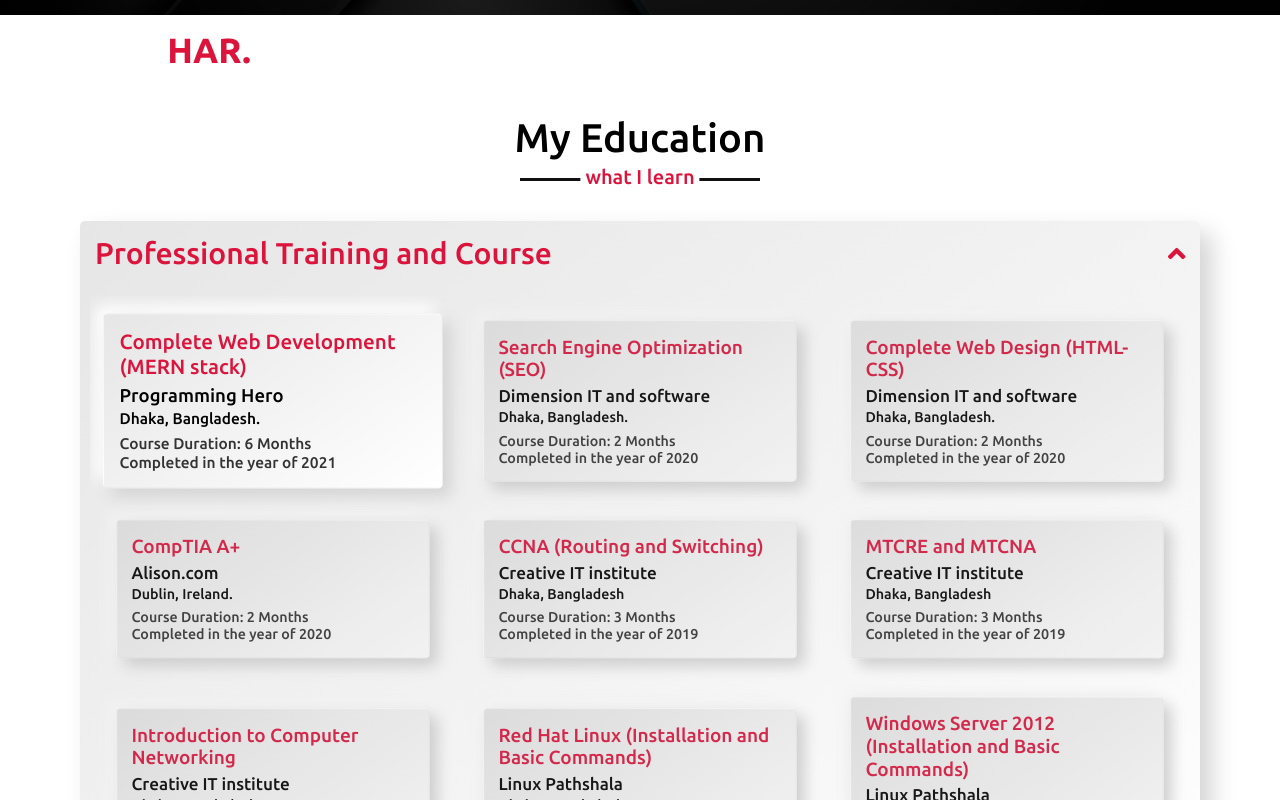
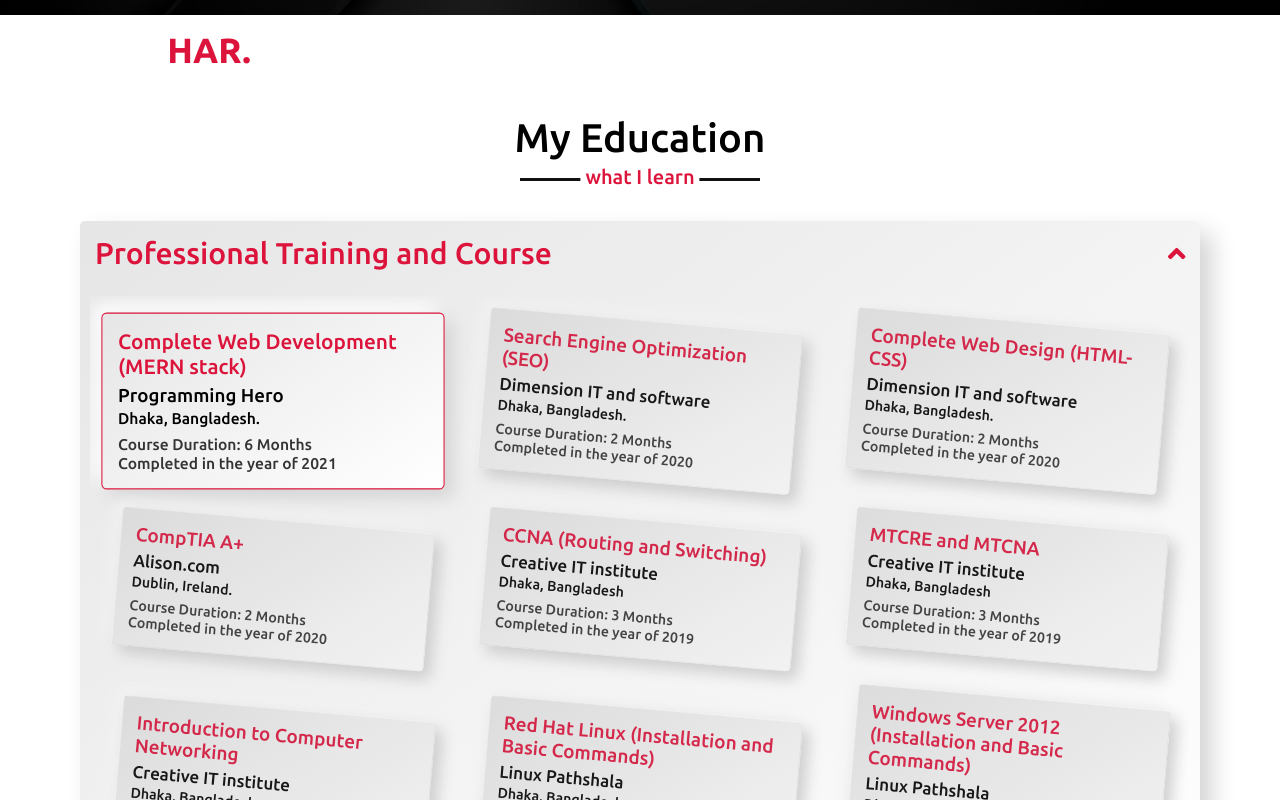
Before and after one commit to Maaazhar/maaazhar.github.io, a React (Vite) app: page / in a window 1280 px wide. In both pictures the pointer is over the element 273 px from the left and 5403 px from the top of the page. Shown: the part 5003-5803 px from the top of the page. Built offline with nearby package versions, Linux system fonts and the light colour scheme.

Commit message:
updating education section-18

```diff
--- a/src/components/Education/Education.css
+++ b/src/components/Education/Education.css
@@ -49,14 +49,15 @@
 }
 
 .educationCard:hover{
-    /* border: 1px solid crimson; */
-    scale: 1.03;
+    border: 1px solid crimson;
+    scale: 1.04;
 }
 
 .educationCards:has(.educationCard:hover) .educationCard:not(:hover){
     scale: 0.95;
     opacity: 0.9;
     filter: brightness(0.95);
+    transform: rotate(5deg);
     /* border-image: linear-gradient(#00000010, #00000016) fill 1; */
 }
 
```
